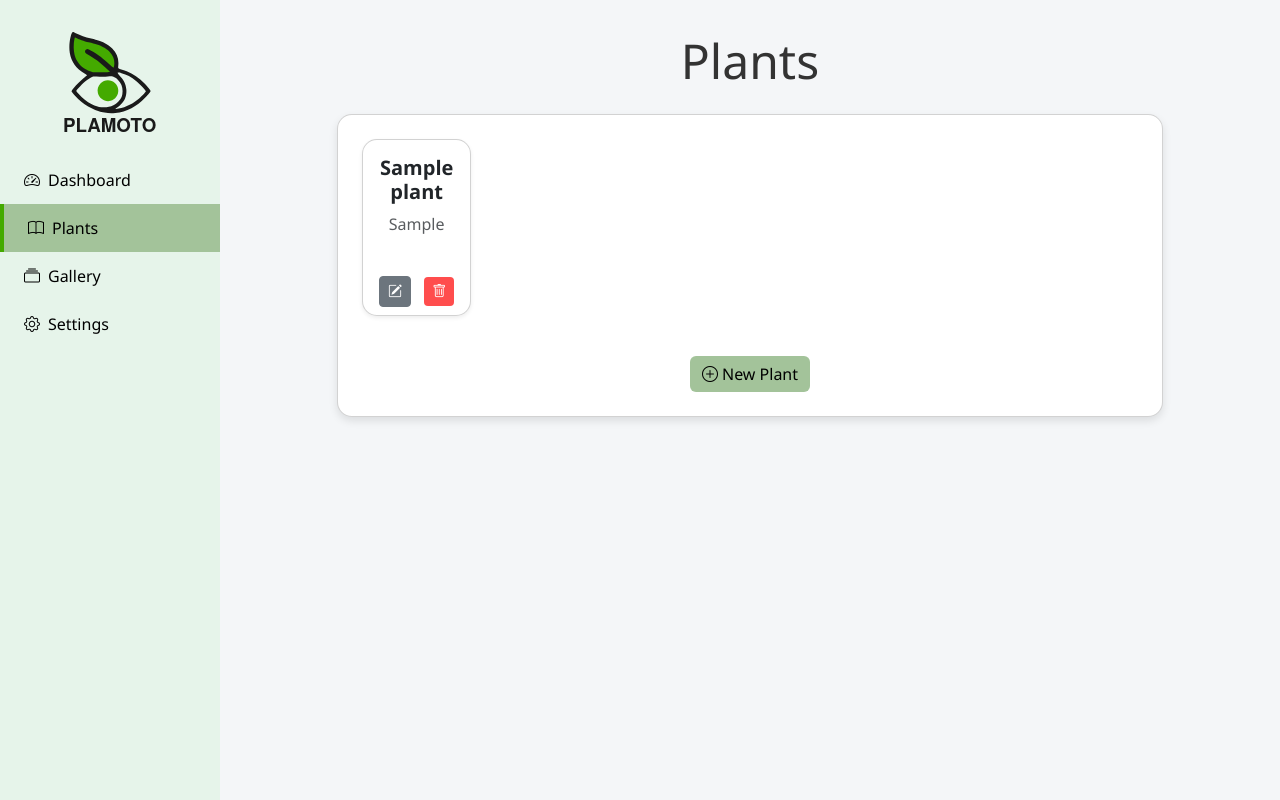
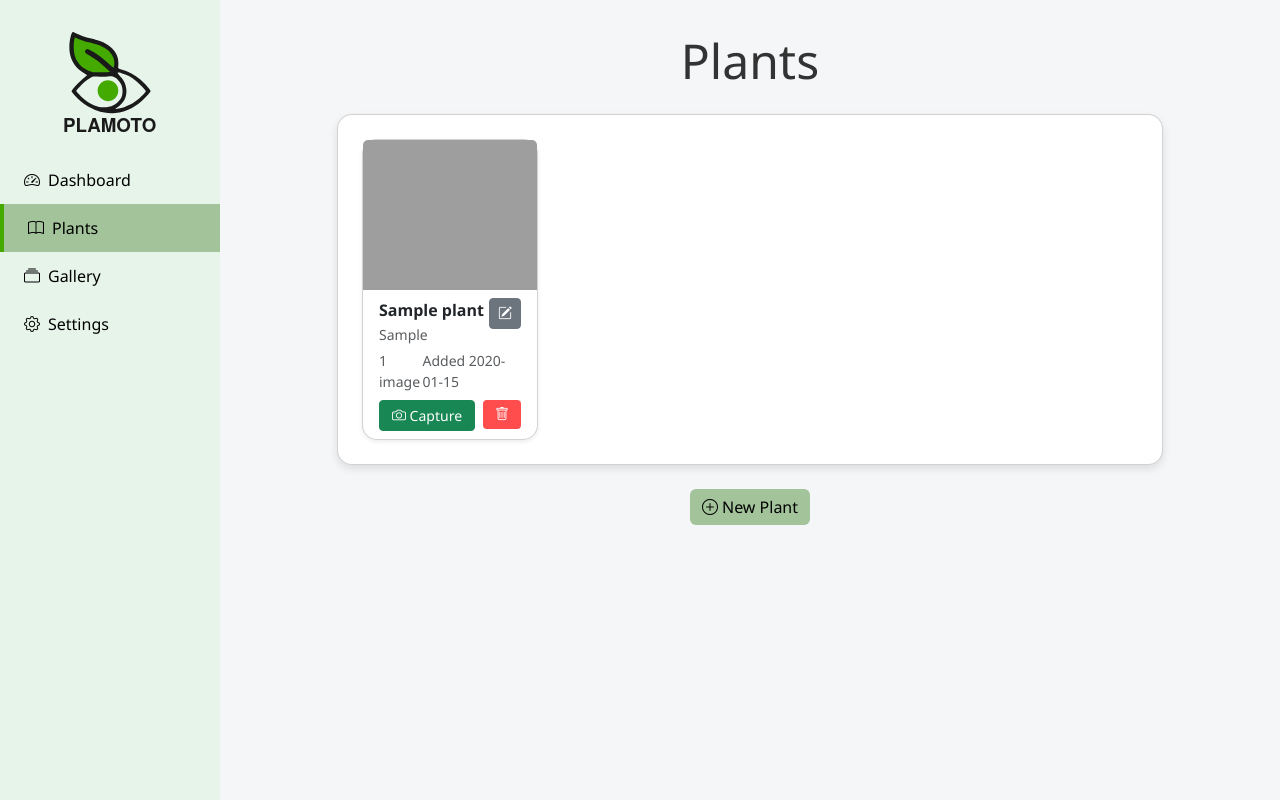
Before and after one commit to PANDORIXX/plamoto, a Flask app: page /plants in a window 1280 px wide. Run offline with Flask 3, Linux system fonts and the light colour scheme; tables that the repository leaves empty hold one stand-in row (values such as "Sample post"); parts of the project's set-up code (start-up, migrations or seed data) failed here and were passed over; grey boxes are pictures that could not be loaded.

Commit message:
tried to update database with pictures connected to plants, UI working but spezific routes and functions not working

```diff
--- a/app.py
+++ b/app.py
@@ -9,7 +9,7 @@ from background_capture import start_background_thread, stop_background_thread,
 from external_access import start_cloudflare_quick_tunnel
 from extensions import db
 from flask_migrate import Migrate
-from models import Plant
+from models import Plant, PlantImage
 import os
 import threading
 
@@ -151,12 +151,23 @@ def index():
 
 @app.route('/capture')
 def capture():
+    plant_id = request.args.get('plant_id', type=int)
     try:
-        capture_image(app.config['SETTINGS'])
-        flash("Image captured successfully!", "success")
+        filepath = capture_image(app.config['SETTINGS'], plant_id=plant_id)
+        if filepath:
+            if plant_id:
+                flash(f"Image captured and associated with plant!", "success")
+            else:
+                flash("Image captured successfully!", "success")
+        else:
+            flash("Failed to capture image.", "error")
     except Exception as e:
         logger.exception("Image capture failed")
         flash("Failed to capture image.", "error")
+
+    # Redirect back to plant page if plant_id was provided, otherwise to index
+    if plant_id:
+        return redirect(url_for('plants'))
     return redirect(url_for('index'))
 
 @app.route('/toggle_background_capture', methods=['POST'])
@@ -178,10 +189,30 @@ def latest_image():
 # --- Gallery ---
 @app.route('/gallery')
 def gallery():
-    return render_template('gallery.html', active_page='gallery', images=get_all_images())
+    try:
+        # Get all plant images with plant information
+        plant_images = PlantImage.query.join(Plant).order_by(PlantImage.captured_at.desc()).all()
+        return render_template('gallery.html', active_page='gallery', plant_images=plant_images)
+    except Exception as e:
+        logger.exception("Failed to load gallery")
+        flash("Failed to load gallery.", "error")
+        return redirect(url_for('index'))
 
 @app.route('/remove_picture/<path:filename>', methods=['POST'])
 def remove_picture(filename):
+    # Remove from database first
+    try:
+        from models import PlantImage
+        plant_image = PlantImage.query.filter_by(image_path=filename).first()
+        if plant_image:
+            db.session.delete(plant_image)
+            db.session.commit()
+    except Exception as e:
+        logger.exception("Failed to remove image from database")
+        flash("Failed to delete image from database.", "error")
+        return redirect(url_for('gallery'))
+
+    # Remove the file
     remove_image(filename)
     return redirect(url_for('gallery'))
 
--- a/config.py
+++ b/config.py
@@ -25,5 +25,5 @@ class Config:
 
     # General settings
     BACKGROUND_CAPTURE_MIN_INTERVAL = 1
-    DEBUG = False
-    CLOUDFLARE_ENABLED = True
+    DEBUG = True
+    CLOUDFLARE_ENABLED = False
--- a/templates/plants.html
+++ b/templates/plants.html
@@ -8,43 +8,77 @@
   <h1 class="display-5">Plants</h1>
 </div>
 
-<!-- Card with collection of all plants inside database -->
+<!-- Plants grid -->
 <div class="row justify-content-center mb-5">
   <div class="col-md-10">
     <div class="card p-4">
-      <div class="row">
+      {% if plants %}
+        <div class="row g-4">
           {% for plant in plants %}
-        <div class="col-6 col-md-3 col-lg-2 mb-4">
+          <div class="col-sm-6 col-md-4 col-lg-3">
             <div class="card h-100 shadow-sm">
-            <div class="card-body d-flex flex-column text-center">
-              <h5 class="card-title fw-semibold mb-2">{{ plant.name }}</h5>
-              <p class="card-text text-muted mb-3">
-                {{ plant.location if plant.location else 'Unknown location' }}
-              </p>
+              <!-- Plant image -->
+              {% if plant.images %}
+                {% set latest_image = plant.images|sort(attribute='captured_at', reverse=True)|first %}
+                <img
+                  src="{{ url_for('static', filename=latest_image.image_path[7:]) }}"
+                  class="card-img-top img-fluid"
+                  alt="Latest image of {{ plant.name }}"
+                  loading="lazy"
+                  style="height: 150px; object-fit: cover;"
+                >
+              {% else %}
+                <div class="card-img-top bg-light d-flex align-items-center justify-content-center" style="height: 150px;">
+                  <i class="bi bi-image text-muted" style="font-size: 2rem;"></i>
                 </div>
+              {% endif %}
 
-            <div class="card-footer bg-transparent border-0 d-flex justify-content-between align-items-center">
-              <!-- Edit button (left) -->
-              <a href="{{ url_for('edit_plant', plant_id=plant.id) }}" class="btn btn-secondary btn-sm"><i class="bi bi-pencil-square"></i></a>
-
-              <!-- Delete button (right) -->
-              <form action="{{ url_for('delete_plant', plant_id=plant.id) }}" method="POST" class="m-0">
-                <button type="submit" class="btn custom-btn-danger btn-sm"><i class="bi bi-trash"></i></button>
+              <!-- Footer with plant info and action buttons -->
+              <div class="card-footer bg-transparent border-0">
+                <div class="d-flex justify-content-between align-items-start mb-1">
+                  <div class="flex-grow-1">
+                    <strong class="text-dark">{{ plant.name }}</strong>
+                    {% if plant.location %}
+                      <br><small class="text-muted">{{ plant.location }}</small>
+                    {% endif %}
+                  </div>
+                  <a href="{{ url_for('edit_plant', plant_id=plant.id) }}" class="btn btn-secondary btn-sm" title="Edit plant">
+                    <i class="bi bi-pencil-square"></i>
+                  </a>
+                </div>
+                <div class="d-flex justify-content-between align-items-center mb-2">
+                  <small class="text-muted">{{ plant.images|length }} image{{ 's' if plant.images|length != 1 else '' }}</small>
+                  <small class="text-muted">Added {{ plant.created_at.strftime('%Y-%m-%d') }}</small>
+                </div>
+                <div class="d-flex gap-2">
+                  <a href="{{ url_for('capture', plant_id=plant.id) }}" class="btn btn-success btn-sm flex-fill">
+                    <i class="bi bi-camera"></i> Capture
+                  </a>
+                  <form action="{{ url_for('delete_plant', plant_id=plant.id) }}" method="POST" class="flex-fill">
+                    <button type="submit" class="btn custom-btn-danger btn-sm w-100" title="Delete plant">
+                      <i class="bi bi-trash"></i>
+                    </button>
                   </form>
                 </div>
               </div>
             </div>
-        {% else %}
-        <div class="col-12 text-center">
-          <p class="text-muted mb-4">No plants found. Add a new plant to get started.</p>
           </div>
           {% endfor %}
         </div>
+      {% else %}
+        <!-- No plants fallback -->
+        <div class="text-center py-4">
+          <i class="bi bi-flower1 text-muted" style="font-size: 3rem;"></i>
+          <p class="text-muted mb-3">No plants found. Add your first plant to get started.</p>
+        </div>
+      {% endif %}
+    </div>
 
     <!-- Add new plant button -->
-      <div class="text-center mt-3">
-        <a href="{{ url_for('add_plant') }}" class="btn custom-btn"><i class="bi bi-plus-circle me-1"></i>New Plant</a>
-      </div>
+    <div class="text-center mt-4">
+      <a href="{{ url_for('add_plant') }}" class="btn custom-btn">
+        <i class="bi bi-plus-circle me-1"></i>New Plant
+      </a>
     </div>
   </div>
 </div>
```
Also changed, not shown: AGENTS.md (+2 -0 lines), camera.py (+44 -9 lines), create_sample_data.py (added, +143 -0 lines), templates/gallery.html (+19 -9 lines). Lines whose indentation alone changed are shown as unchanged.
